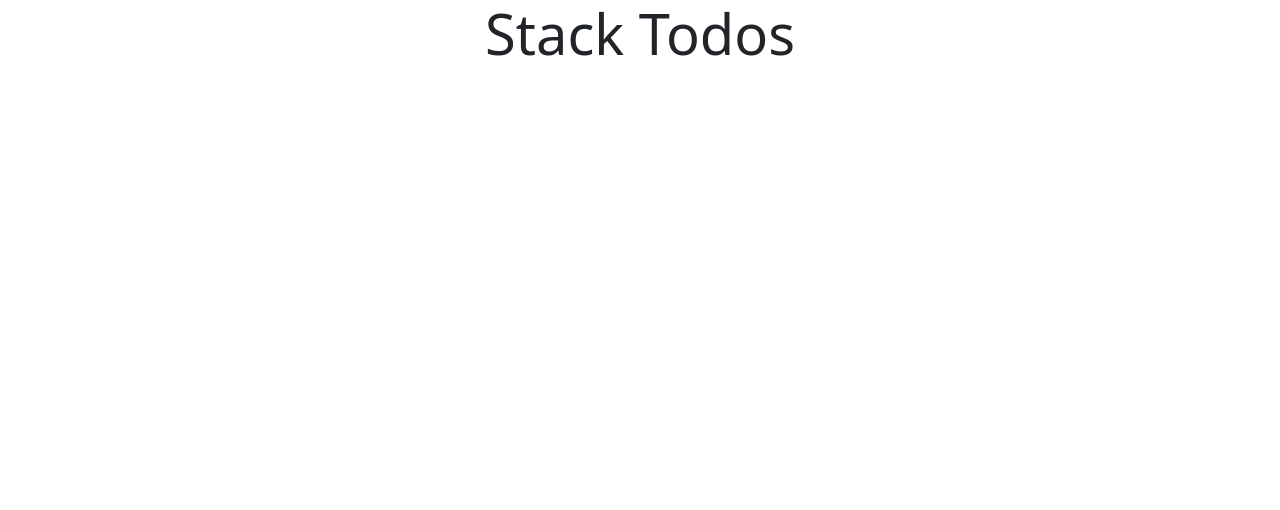
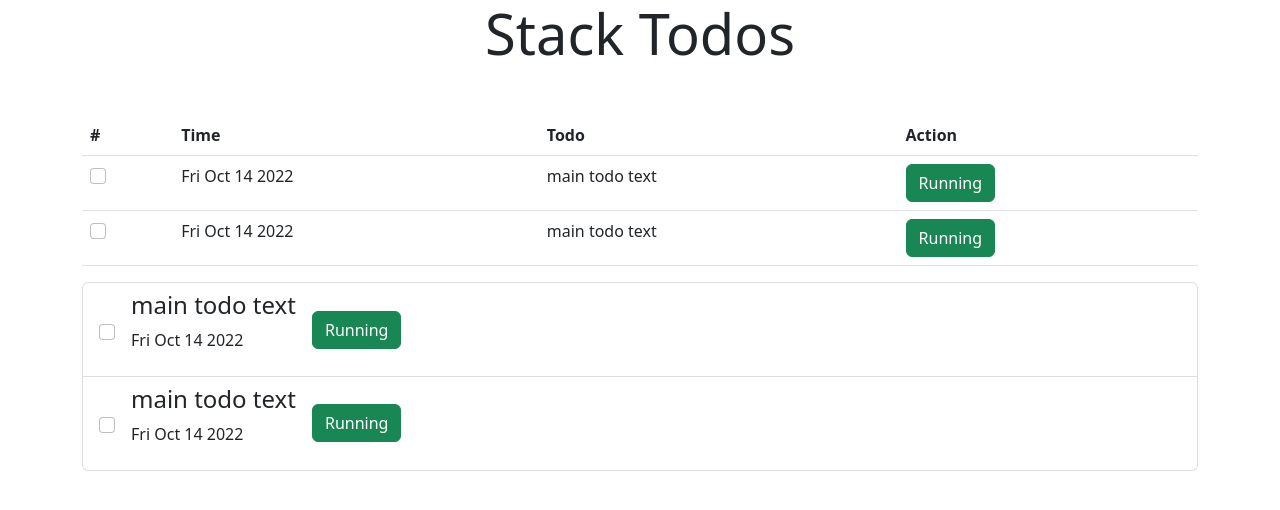
Before and after one commit to zahidcse98/todo-app, a React (Create React App) app: page / in a window 1280 px wide. Shown: the top 510 px of the page. Built offline with nearby package versions, Linux system fonts and the light colour scheme.

Commit message:
Table view implementation completed

```diff
--- a/src/components/listView/index.js
+++ b/src/components/listView/index.js
@@ -1,11 +1,11 @@
 import PropTypes from 'prop-types';
 import React from "react";
-import { Button, CustomInput, ListGroup, ListGroupItem } from 'reactstrap';
+import { Button, Input, ListGroup, ListGroupItem } from 'reactstrap';
 
 const ListItem = ({todo, toggleSelect, toggleComplete}) => {
     return (
         <ListGroupItem className="d-flex align-items-center">
-            <CustomInput type='checkbox' id={todo.id} checked={todo.isSelect} onChange={() => toggleSelect(todo.id)} />
+            <Input type='checkbox' id={todo.id} checked={todo.isSelect} onChange={() => toggleSelect(todo.id)} />
             <div className="mx-3">
                 <h4>{todo.text}</h4>
                 <p>{todo.time.toDateString()}</p>
--- /dev/null
+++ b/src/components/tableView/index.js
@@ -0,0 +1,76 @@
+/* eslint-disable jsx-a11y/scope */
+import PropTypes from 'prop-types';
+import React from 'react';
+import { Button, Input, Table } from 'reactstrap';
+
+
+
+const RowItem = ({todo, toggleSelect, toggleComplete}) => {
+    // eslint-disable-next-line react/jsx-no-comment-textnodes
+    return(
+        <>
+    <tr>
+        <td scope='row'>
+            <Input
+                type='checkbox'
+                id={todo.id}
+                checked={todo.isSelect}
+                onChange={() => toggleSelect(todo.id)}
+             />
+        </td>
+        <td> {todo.time.toDateString()} </td>
+        <td>{todo.text}</td>
+        <td>
+            {<Button
+                color={todo.isComplete ? 'danger' : 'success'}
+                onClick={() => toggleComplete(todo.id)}
+            >
+                {todo.isComplete ? 'Completed' : 'Running'}
+            </Button>}
+        </td>
+    </tr>
+    </>
+    )
+
+}
+
+RowItem.prototype = {
+    todo: PropTypes.object.isRequired,
+    toggleComplete: PropTypes.func.isRequired,
+    toggleSelect:PropTypes.func.isRequired
+}
+
+const TableView = ({todos, toggleSelect, toggleComplete}) => {
+    return(
+        <Table>
+
+        <thead>
+            <tr>
+                <th>#</th>
+                <th>Time</th>
+                <th>Todo</th>
+                <th>Action</th>
+            </tr>
+        </thead>
+        <tbody>
+            {todos.map(todo => (
+                <RowItem
+                    key={todo.id}
+                    todo={todo}
+                    toggleSelect={toggleSelect}
+                    toggleComplete={toggleComplete}
+                />
+            ))}
+        </tbody>
+    </Table>
+    )
+
+}
+
+TableView.prototype = {
+    todo: PropTypes.object.isRequired,
+    toggleSelect: PropTypes.func.isRequired,
+    toggleComplete: PropTypes.func.isRequired
+}
+
+export default TableView;
--- a/src/components/todos/index.js
+++ b/src/components/todos/index.js
@@ -1,13 +1,53 @@
-import React from 'react';
+import React from "react";
+import ListView from "../listView";
+import TableView from "../tableView";
 
-class Todos extends React.Component{
-    render(){
-        return(
-            <div>
-                <h1 className='display-4 text-center mb-5'>Stack Todos</h1>
-            </div>
-        )
-    }
+class Todos extends React.Component {
+  state = {
+    todos: [
+      {
+        id: "dfjskadf",
+        text: "main todo text",
+        description: "main todo descriptions",
+        time: new Date(),
+        isComplete: false,
+        isSelect: false,
+      },
+      {
+        id: "f554sdf4",
+        text: "main todo text",
+        description: "main todo descriptions",
+        time: new Date(),
+        isComplete: false,
+        isSelect: false,
+      },
+    ],
+  };
+
+  toggleSelect = (todoId) => {};
+
+  toggleComplete = (todoId) => {};
+  render() {
+    return (
+      <div>
+        <h1 className="display-4 text-center mb-5">Stack Todos</h1>
+        <div>
+          <TableView
+            todos={this.state.todos}
+            toggleSelect={this.toggleSelect}
+            toggleComplete={this.toggleComplete}
+          />
+        </div>
+        <div>
+          <ListView
+            todos={this.state.todos}
+            toggleSelect={this.toggleSelect}
+            toggleComplete={this.toggleComplete}
+          />
+        </div>
+      </div>
+    );
+  }
 }
 
 export default Todos;
```
